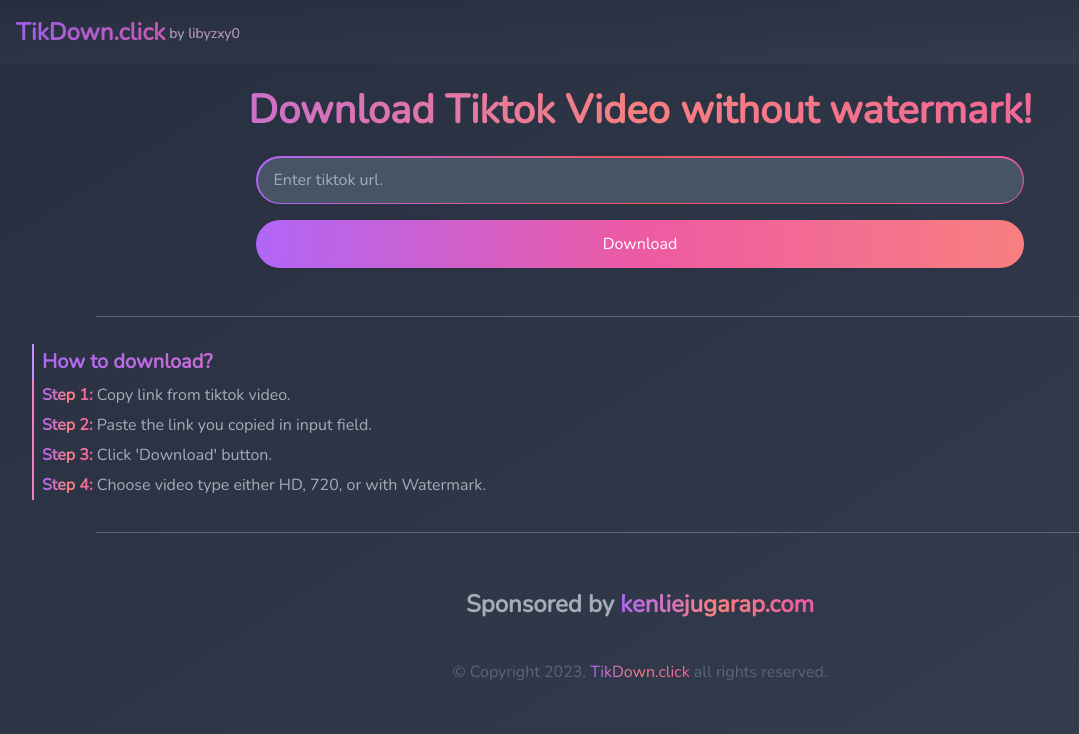
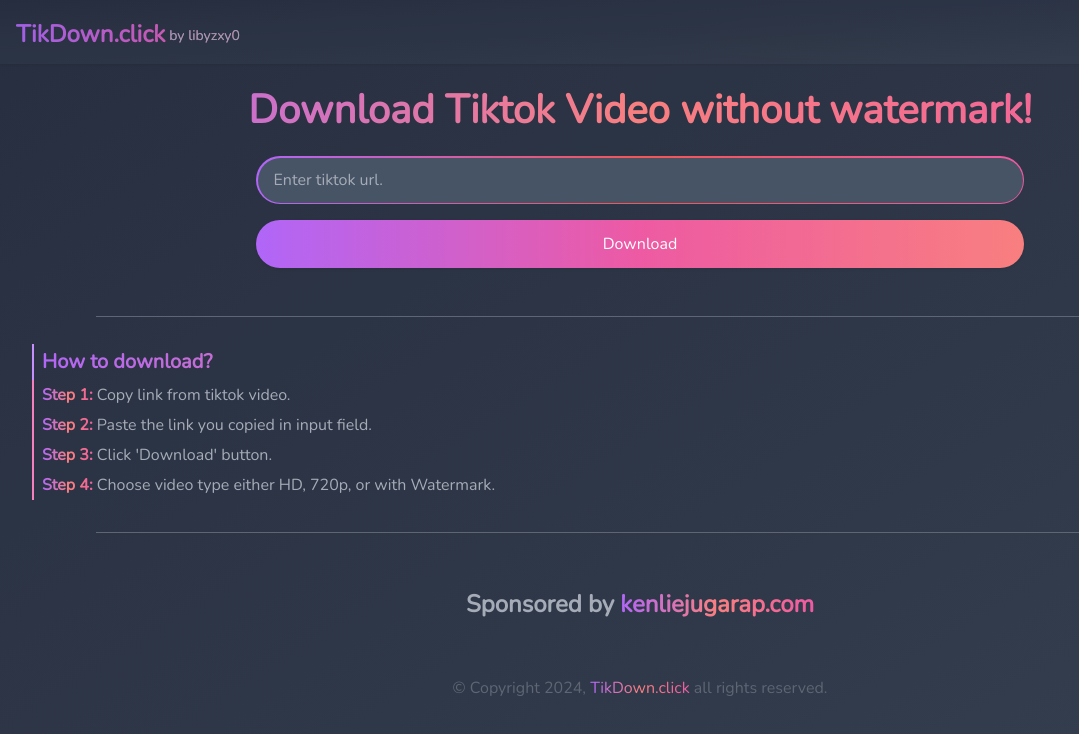
Before and after one commit to libyzxy0/tiktok-downloader, a Nuxt app in the folder client/: page / in a window 1280 px wide. Shown: the top 734 px of the page, without its empty margins (0-1079 px from the left). Built offline with nearby package versions, Linux system fonts and the light colour scheme.

Commit message:
add:Seo meta tags

```diff
--- a/client/components/Footer.vue
+++ b/client/components/Footer.vue
@@ -1,4 +1,4 @@
 <template>
   <h1 class="text-gray-400 font-bold text-center mt-10 text-2xl mx-5">Sponsored by <a href="https://kenliejugarap.com" class="bg-gradient-to-r from-purple-500 via-red-400 to-pink-500 bg-clip-text text-transparent">kenliejugarap.com</a></h1>
-    <p class="text-center text-gray-600 mt-10">© Copyright 2023, <a href="https://tikdown.click" class="bg-gradient-to-r from-purple-500 via-red-400 to-pink-500 bg-clip-text text-transparent">TikDown.click</a> all rights reserved.</p>
+    <p class="text-center text-gray-600 mt-14">© Copyright 2024, <a href="https://tikdown.click" class="bg-gradient-to-r from-purple-500 via-red-400 to-pink-500 bg-clip-text text-transparent">TikDown.click</a> all rights reserved.</p>
 </template>
--- a/client/components/HowToDownload.vue
+++ b/client/components/HowToDownload.vue
@@ -11,7 +11,7 @@
         <h1 class="text-gray-400 mx-2"><b class="bg-gradient-to-r from-purple-500 via-red-400 to-pink-500 bg-clip-text text-transparent">Step 3: </b>Click 'Download' button.</h1>
       </div>
       <div class="py-[3px] border-l-2 border-pink-400">
-        <h1 class="text-gray-400 mx-2"><b class="bg-gradient-to-r from-purple-500 via-red-400 to-pink-500 bg-clip-text text-transparent">Step 4: </b>Choose video type either HD, 720, or with Watermark.</h1>
+        <h1 class="text-gray-400 mx-2"><b class="bg-gradient-to-r from-purple-500 via-red-400 to-pink-500 bg-clip-text text-transparent">Step 4: </b>Choose video type either HD, 720p, or with Watermark.</h1>
       </div>
     </div>
 </template>
--- a/client/components/Navbar.vue
+++ b/client/components/Navbar.vue
@@ -1,5 +1,5 @@
 <template>
   <nav class="w-full h-16 flex justify-between items-center shadow fixed bg-gradient-to-tl from-slate-800 to-slate-900 bg-gradient-to-r opacity-90 filter backdrop-blur-3xl">
-      <h1 class="flex flex-row bg-gradient-to-r from-purple-500 to-pink-500 bg-clip-text text-transparent font-bold text-2xl mx-4">TikDown.click <p class="text-gray-400 text-sm mt-2 mx-1 font-medium">by libyzxy0</p></h1>
+      <h1 class="flex mt-1 flex-row bg-gradient-to-r from-purple-500 to-pink-500 bg-clip-text text-transparent font-bold text-2xl mx-4">TikDown.click <p class="text-gray-400 text-sm mt-2 mx-1 font-medium">by libyzxy0</p></h1>
     </nav>
 </template>
--- a/client/pages/index.vue
+++ b/client/pages/index.vue
@@ -1,10 +1,16 @@
 <script setup>
+  useSeoMeta({
+    title: "Tikdown: Download Tiktok Video without watermark.",
+    description: "Download Tiktok Video with tikdown.click without watermark.",
+    ogTitle: "Tikdown: Download Tiktok Video without watermark.",
+    ogDescription: "Download Tiktok Video with tikdown.click without watermark.",
+    ogImage: "https://tikdown.click/favicon.ico"
+  })
   const url = ref("");
   const btnIsLoading = ref(false);
   const isError = ref(false);
   const downloaded = ref({});
   const clickDownload = async () => {
-  // downloadDialog.showModal();
   btnIsLoading.value = true;
   try {
     const response = await fetch('https://api.tikdown.click/api?url=' + url.value);
@@ -63,7 +69,7 @@
     </div>
   </div>
   </dialog>
-  <div class="bg-gradient-to-tl from-slate-800 to-slate-900 bg-gradient-to-r w-full h-screen opacity-90 overflow-y-auto pb-3">
+  <div class="bg-gradient-to-tl from-slate-800 to-slate-900 bg-gradient-to-r w-full h-screen opacity-90 overflow-y-auto">
     <Navbar />
     <h1 class="text-center text-purple-400 text-[30px] md:text-[40px] mx-4 mt-7 font-bold bg-gradient-to-r from-purple-500 via-red-400 to-pink-500 bg-clip-text text-transparent mt-[5rem]">Download Tiktok Video without watermark!</h1>
     <div class="flex flex-col justify-center items-center my-4">
```
